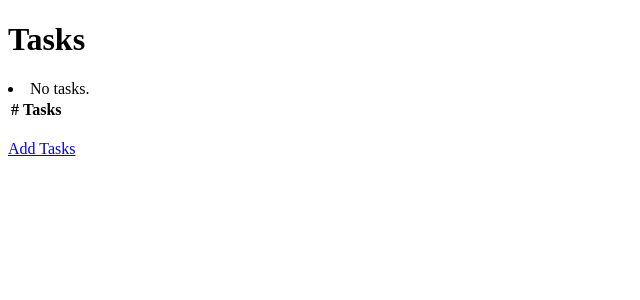
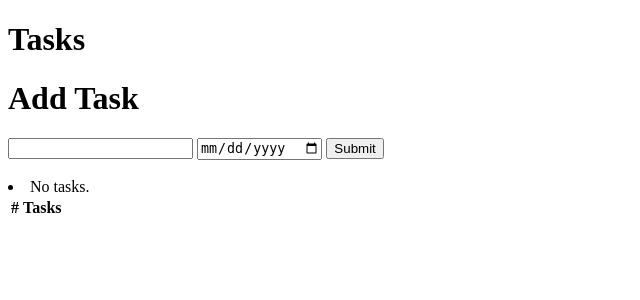
Before and after one commit to kaaniyice/To-Do-App-Project, a Django app: page / in a window 1280 px wide. Shown: the top 300 px of the page, without its empty margins (0-640 px from the left). Run offline with Django 5.2, Linux system fonts and the light colour scheme; lists and menus that the app fills with data are empty.

Commit message:
feat: create add and remove function

```diff
--- a/todo/templates/todo/index.html
+++ b/todo/templates/todo/index.html
@@ -2,6 +2,16 @@
 
 {% block body %}
     <h1>Tasks</h1>
+    <div>
+      <h1>Add Task</h1>
+    <form action="{% url 'todo:add' %}" method="post">
+        {% csrf_token %}
+        <input type="text" name="add_name">
+        <input type="date" name="add_date">
+        <button type="submit">Submit</button>
+    </form>
+    <br>
+    </div>
     <table class="table">
       <thead>
         <tr>
@@ -30,7 +40,4 @@
         {% endfor %}
       </tbody>
     </table>
-    <br>
-    <a href="{% url 'todo:add' %}">Add Tasks</a>
-
 {% endblock %}
--- a/todo/views.py
+++ b/todo/views.py
@@ -1,5 +1,9 @@
 from django.shortcuts import render
+from django.shortcuts import HttpResponseRedirect
+from django.urls import reverse
 from django import forms
+
+
 
 
 
@@ -11,9 +15,28 @@ def index(request):
         "tasks": request.session["tasks"]
     })
 
+
 def add(request):
-    return render(request, "todo/index.html",)
+    request.session.modified = True
+    if request.method == "POST":
+        task = request.POST["add_name"]
+        date = request.POST["add_date"]
+        try:
+            request.session["tasks"] += [task]
+        except:
+            pass
+    return HttpResponseRedirect(reverse("todo:index"))
 
 
 def remove(request):
-    return render(request, "todo/index.html",)
+    if request.method == "POST":
+        name = request.POST.get("task_value", "")
+        if name in request.session["tasks"]:
+            # The django session object can only save when its modified. But because you are modifying an object within
+            # session, the session object doesn't know its being modified and hence it cant save.
+            # To let the session object know its modified use:
+            # request.session.modified = True
+            request.session.modified = True
+            request.session["tasks"].remove(name)
+            print(request.session["tasks"])
+    return HttpResponseRedirect(reverse("todo:index"))
```
